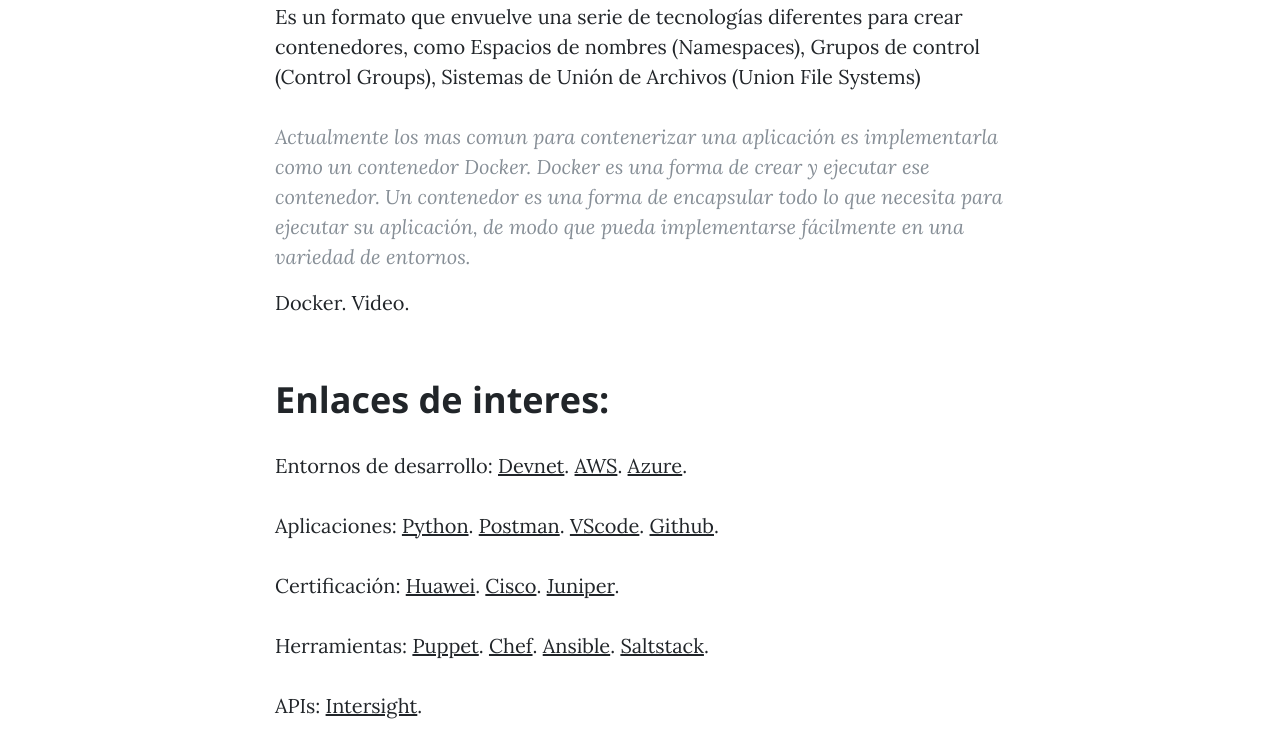
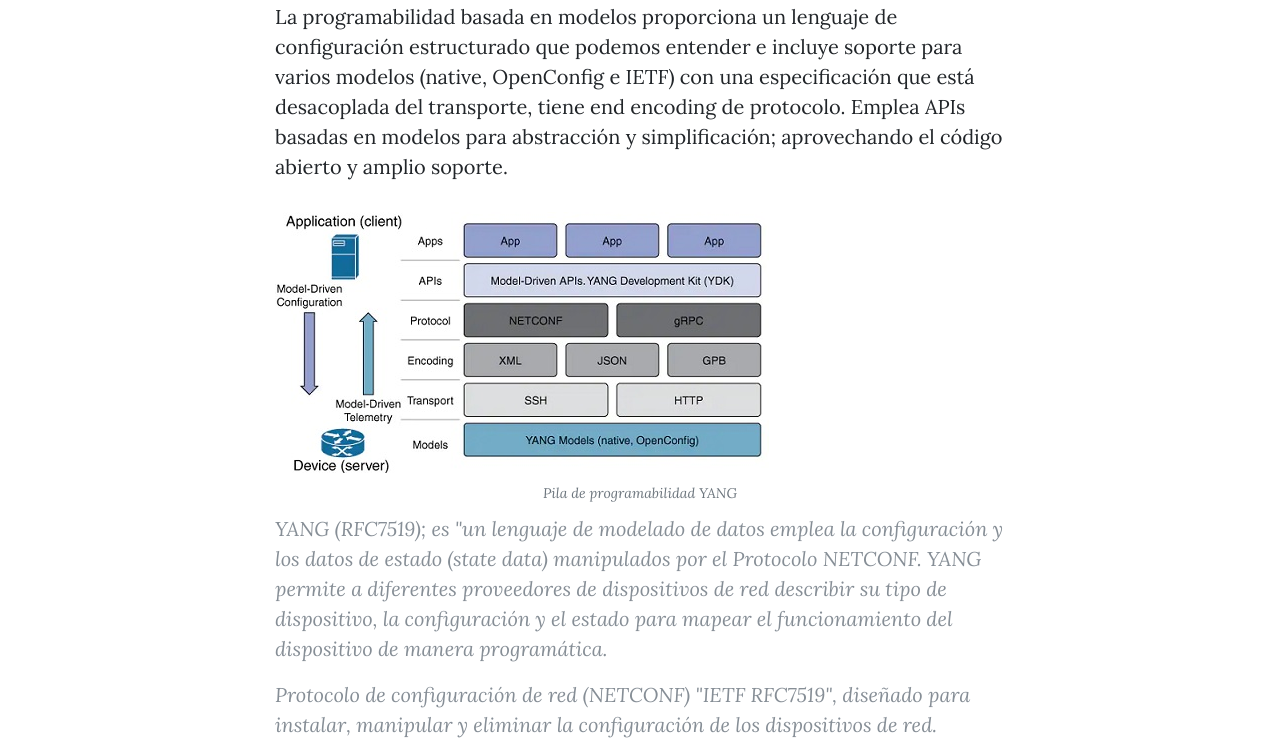
Before and after one commit to hdelgad/blog, a website: page sdn.html in a window 1280 px wide. Shown: the part 4070-4823 px from the top of the page. Drawn offline with nearby package versions, Linux system fonts and the light colour scheme.

Commit message:
Update sdn.html

```diff
--- a/sdn.html
+++ b/sdn.html
@@ -128,11 +128,18 @@
 
           <h2 class="section-heading">Modelos de programabilidad</h2>
 
-          <p>Es un formato que envuelve una serie de tecnologías diferentes para crear contenedores, como Espacios de nombres (Namespaces), Grupos de control (Control Groups), Sistemas de Unión de Archivos (Union File Systems)    </p>
+          <p>La programabilidad basada en modelos proporciona un lenguaje de configuración estructurado que podemos entender e incluye soporte para varios modelos (native, OpenConfig e IETF) con una especificación que está desacoplada del transporte, tiene end encoding de protocolo.
+             Emplea APIs basadas en modelos para abstracción y simplificación; aprovechando el código abierto y amplio soporte.</p>
+          <img class="img-fluid" src="img/prog_model.jpg" alt="">
+          </un>
+          <span class="caption text-muted">Pila de programabilidad YANG</span>
 
-          <blockquote class="blockquote">Actualmente los mas comun para contenerizar una aplicación es implementarla como un contenedor Docker. Docker es una forma de crear y ejecutar ese contenedor.
-            Un contenedor es una forma de encapsular todo lo que necesita para ejecutar su aplicación, de modo que pueda implementarse fácilmente en una variedad de entornos. </blockquote>
-          <a href="https://www.docker.com/">Docker</a>. <a href="https://www.youtube.com/watch?v=i6Wm8p87Z84">Video</a>.
+          <blockquote class="blockquote">YANG (RFC7519); es "un lenguaje de modelado de datos emplea la configuración y los datos de estado (state data) manipulados por el Protocolo NETCONF.
+            YANG permite a diferentes proveedores de dispositivos de red describir su tipo de dispositivo, la configuración y el estado para mapear el funcionamiento del dispositivo de manera programática. </blockquote>
+          <blockquote class="blockquote">Protocolo de configuración de red (NETCONF) "IETF RFC7519",  diseñado para instalar, manipular y eliminar la configuración de los dispositivos de red.</blockquote>
+          <blockquote class="blockquote">RESTCONF "RFC 8040", define un protocolo y mecanismo similar a REST, para el acceso a la información de configuración y control. RESTCONF no reemplaza a NETCONF, sino proporciona una interfaz HTTP </blockquote>
+          <a href="https://developer.cisco.com/docs/ios-xe/#!streaming-telemetry-quick-start-guide/what-is-subscription>Modelos</a>.
+
 
           <h2 class="section-heading">Enlaces de interes:</h2>
           <p>Entornos de desarrollo:
```
